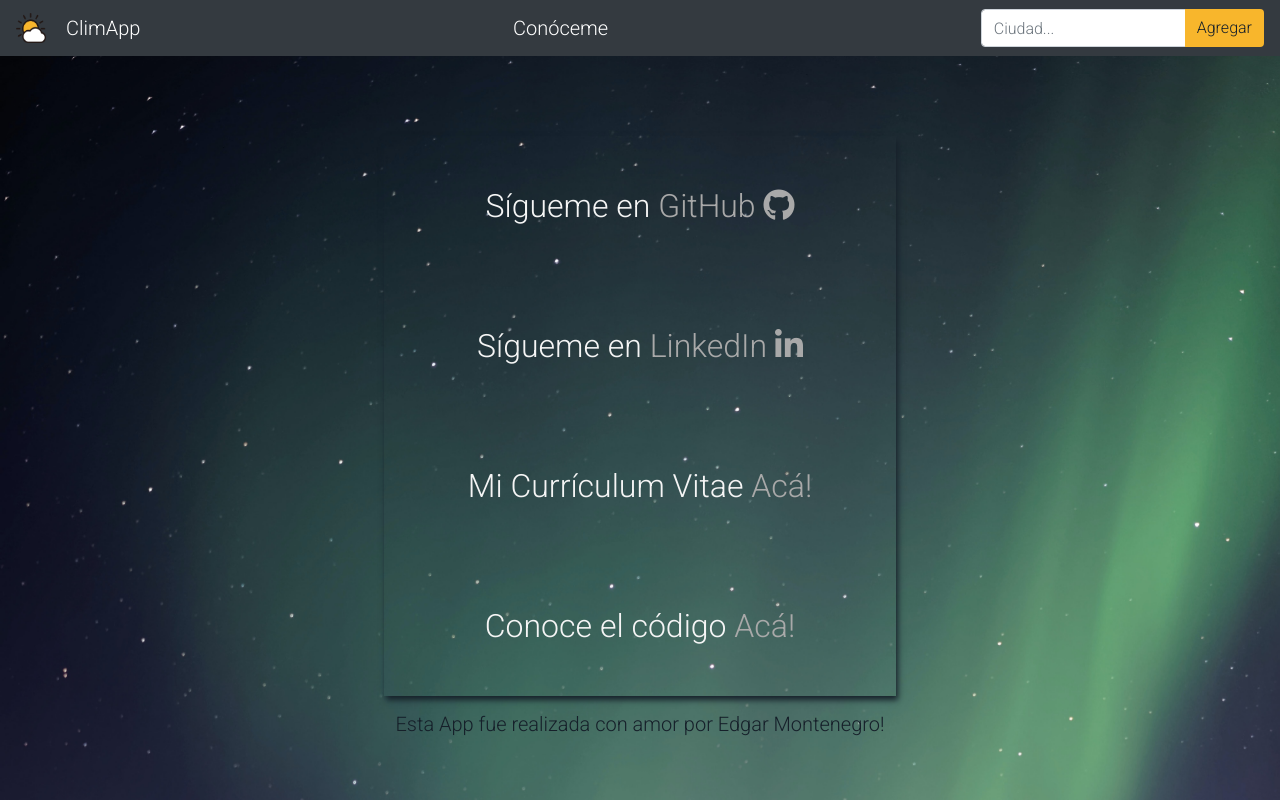
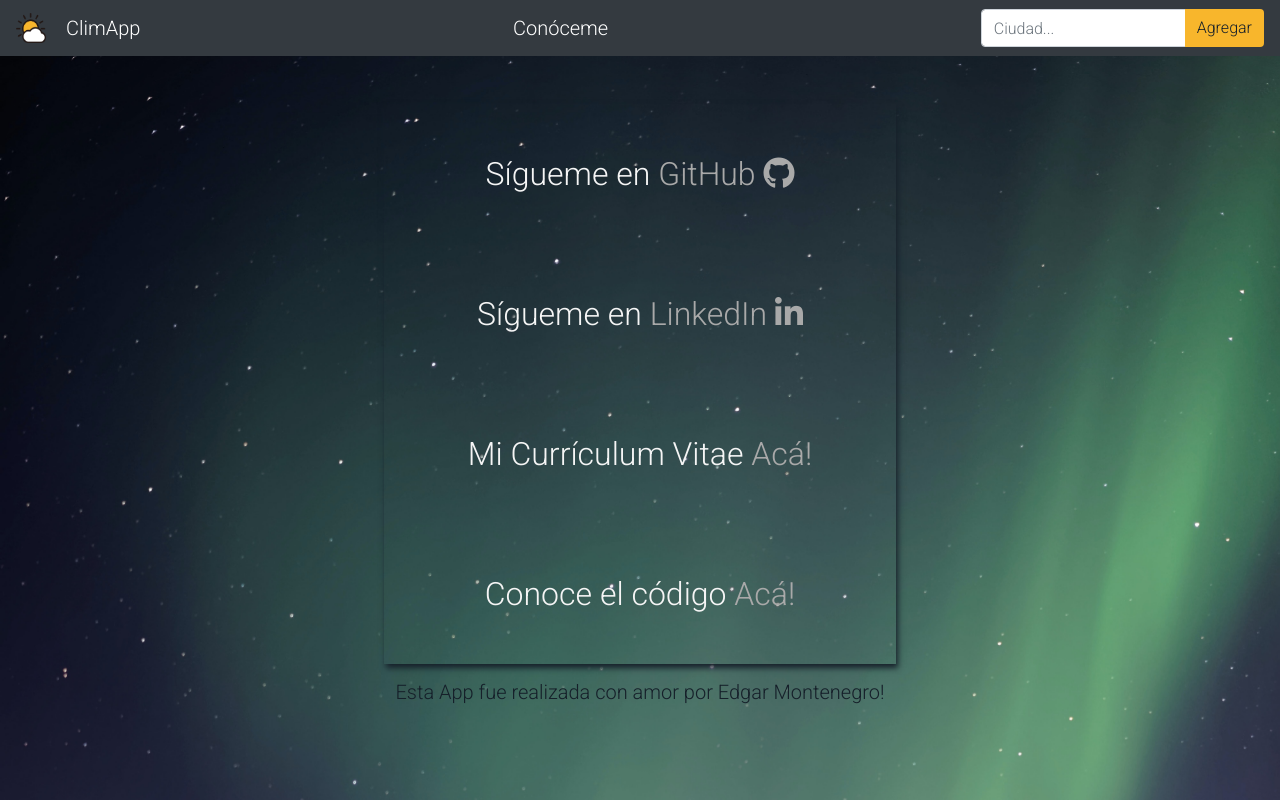
Before and after one commit to Edgarmontenegro123/ClimApp, a React app: page /about in a window 1280 px wide. Built offline with nearby package versions, Linux system fonts and the light colour scheme; no server answers.

Commit message:
Last Changes

```diff
--- a/public/index.html
+++ b/public/index.html
@@ -2,14 +2,14 @@
 <html lang="en">
   <head>
     <meta charset="utf-8" />
-    <link rel="icon" href="../src/img/sunnyCloud.png" />
+    <link rel="icon" href="./favicon.ico" />
     <meta name="viewport" content="width=device-width, initial-scale=1" />
     <meta name="theme-color" content="#000000" />
     <meta
       name="description"
       content="Web site created using create-react-app"
     />
-    <link rel="apple-touch-icon" href="../src/img/sunnyCloud.png" />
+    <link rel="apple-touch-icon" href="./favicon.ico" />
     <!--
       manifest.json provides metadata used when your web app is installed on a
       user's mobile device or desktop. See https://developers.google.com/web/fundamentals/web-app-manifest/
--- a/src/components/About/About.css
+++ b/src/components/About/About.css
@@ -1,7 +1,7 @@
 .container{
     display: flex;
     flex-direction: column;
-    margin-top: 5rem;
+    margin-top: 3rem;
     width: 40vw;
     height: 70vh;
     box-shadow: #16202A 2px 4px 6px 0px
--- a/src/containers/App.css
+++ b/src/containers/App.css
@@ -1,7 +1,9 @@
 @import url('https://fonts.googleapis.com/css2?family=Roboto:wght@300&display=swap');
 
+body{
+  font-family: 'Roboto', sans-serif !important;
+}
 .App{
-  font-family: 'Roboto', sans-serif;
   text-align: center;
   background: url('../img/fondo4.jpg');
   background-repeat: no-repeat;
```
